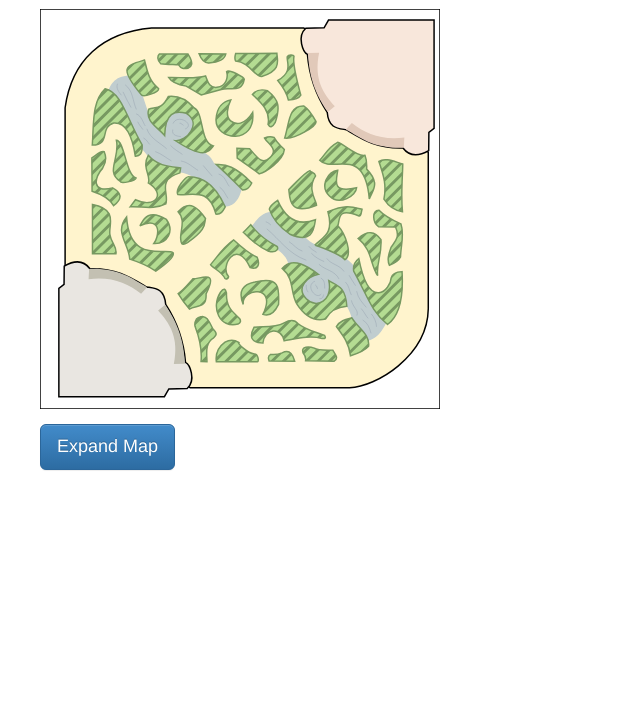
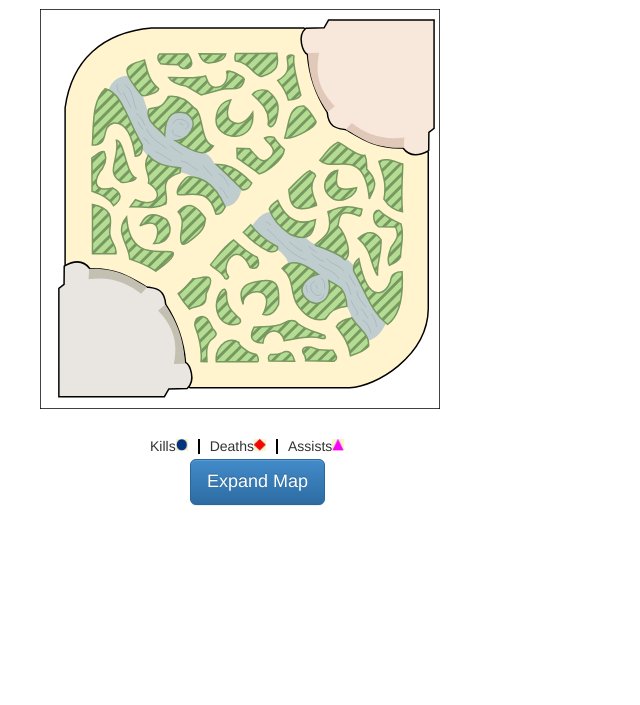
Before and after one commit to Banshee1221/LolStats, a Flask app: template templates/stats.html in a window 1280 px wide. Shown: the part 73-778 px from the top of the page, without its empty margins (0-640 px from the left). Run offline with Flask 2, Linux system fonts and the light colour scheme; the template is opened without the code that fills it: most values are stand-ins (such as "Sample title", 1, 10 or a date in 2020); some libraries are stand-ins or nearby versions.

Commit message:
legend and positioning fixes

```diff
--- a/templates/stats.html
+++ b/templates/stats.html
@@ -84,11 +84,24 @@
         <div class="col-md-12">
             <div id='chart_div' style="padding: 0; margin: 0; width:420px; height:425px"></div>
 {#            <svg style="background: url({{ url_for('static', filename='images/vector_minimap.jpg.svg') }}) no-repeat center; background-size: 100%"></svg>#}
-
+            <div class="media" style="">
+                <div style="width:195px;margin-left: 120px;">
+                    <h5 class="media-heading pull-left">Kills</h5>
+                    <img style="margin-right:10px;" class="checkboxItem media-object pull-left" src="{{ url_for('static', filename='images/kill.jpg') }}" alt="..." />
+                    <h5 style="border-left: 2px solid black;padding-left:10px;" class="media-heading pull-left">Deaths</h5>
+                    <img style="margin-right:10px;" class="checkboxItem media-object pull-left" src="{{ url_for('static', filename='images/death.jpg') }}" alt="..." />
+                    <h5 style="border-left: 2px solid black;padding-left:10px;" class="media-heading pull-left">Assists</h5>
+                    <img class="checkboxItem media-object pull-left" src="{{ url_for('static', filename='images/assist.jpg') }}" alt="..." />
+               </div>
+            </div>
+            <div>
+                <div style="height:45px;margin-left:160px;">
+                    <button style="" type="button" id="big_button" class="btn btn-primary btn-lg" data-toggle="modal" data-target="#myModal">
+                        Expand Map
+                    </button>
+                </div>
+            </div>
         </div>
-        <button style="margin-left: 25px;" type="button" id="big_button" class="btn btn-primary btn-lg" data-toggle="modal" data-target="#myModal">
-          Expand Map
-        </button>
 
         <!-- Modal -->
         <div class="modal fade bs-example-modal-lg" id="myModal" tabindex="-1" role="banner" data-backdrop="static" aria-labelledby="myLargeModalLabel" aria-hidden="true">
```
